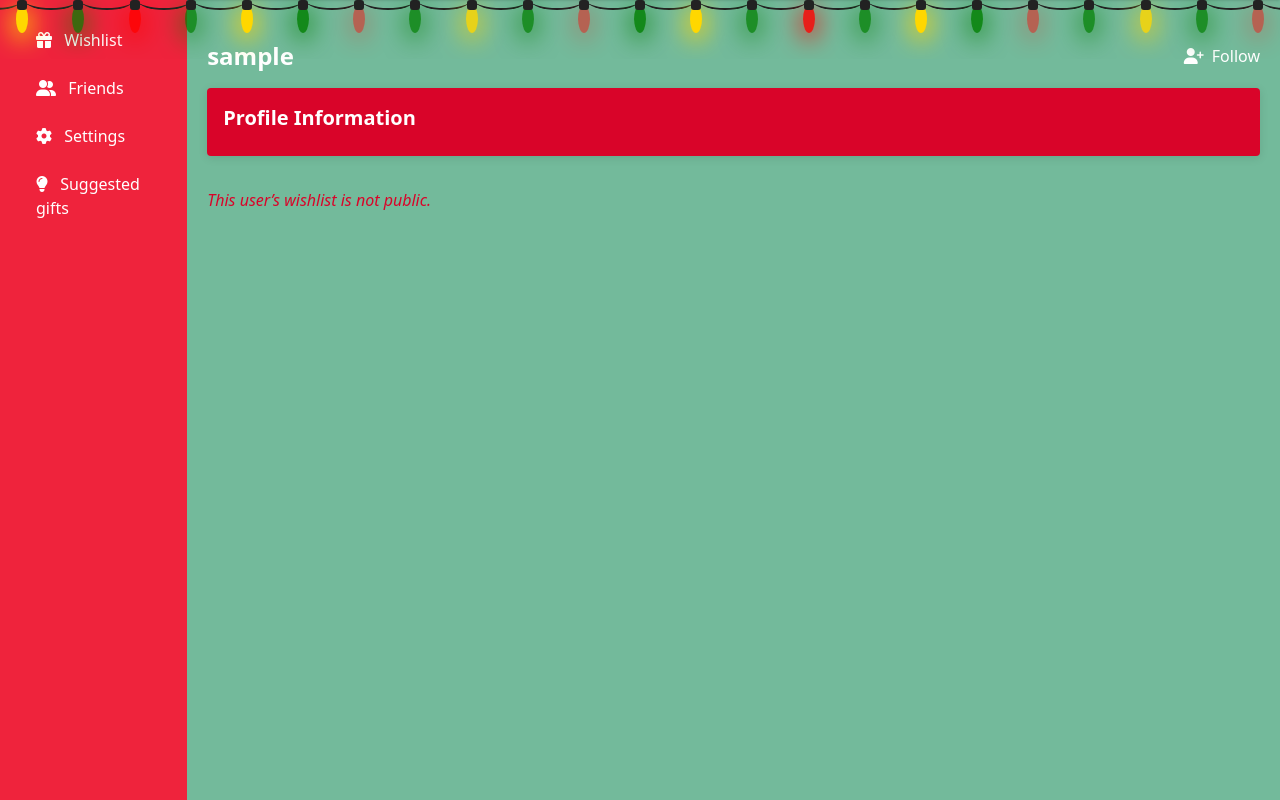
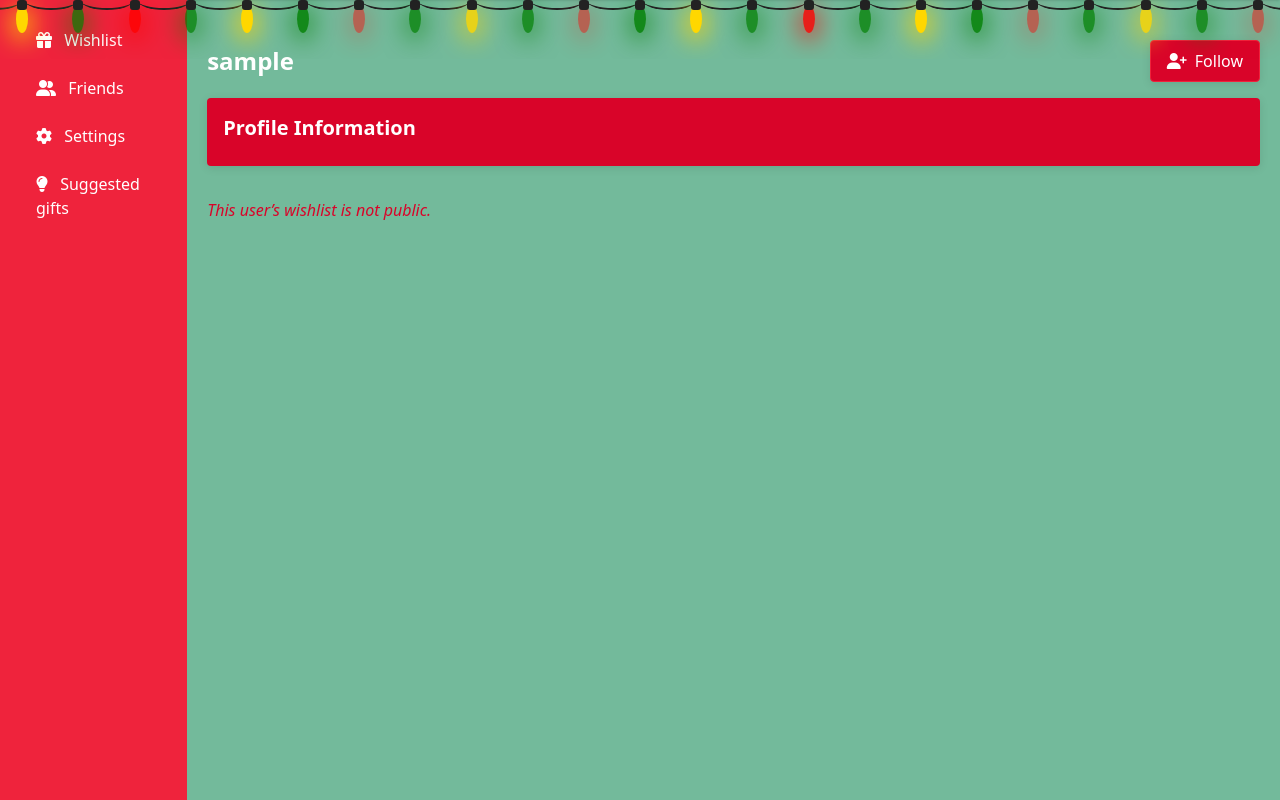
Before and after one commit to carru93/GiftFinder, a Django app: page /users/1 in a window 1280 px wide. Shown: the part 75-875 px from the top of the page. Run offline with Django 5.2, Linux system fonts and the light colour scheme; the visitor is signed in with stand-in values (Sample User, id 1); data comes from the database, SQL or seed files in the repository; style sheets or scripts are compiled from the project's sources; some libraries are stand-ins or nearby versions.

Commit message:
fix: buttons in user.html

```diff
--- a/users/templates/users/user.html
+++ b/users/templates/users/user.html
@@ -5,17 +5,17 @@
         <form method="post" action="{% url 'users:toggle_follow_user' target.id %}">
             {% csrf_token %}
             {% if is_friend %}
-                <button type="submit" class="btn btn-danger">
+                <button type="submit" class="yw-btn">
                     <i class="fa fa-user-minus mr-2"></i>Unfollow
                 </button>
             {% else %}
-                <button type="submit" class="btn btn-primary">
+                <button type="submit" class="yw-btn">
                     <i class="fa fa-user-plus mr-2"></i>Follow
                 </button>
             {% endif %}
         </form>
     </div>
-    <!-- Card con informazioni utente -->
+    <!-- Info -->
     <div class="card p-4 mb-8">
         <h2 class="text-xl font-semibold mb-2">Profile Information</h2>
         <div class="grid md:grid-cols-2 gap-4">
```
